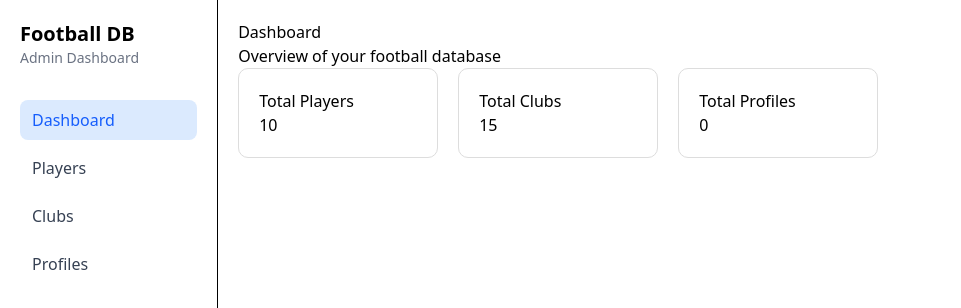
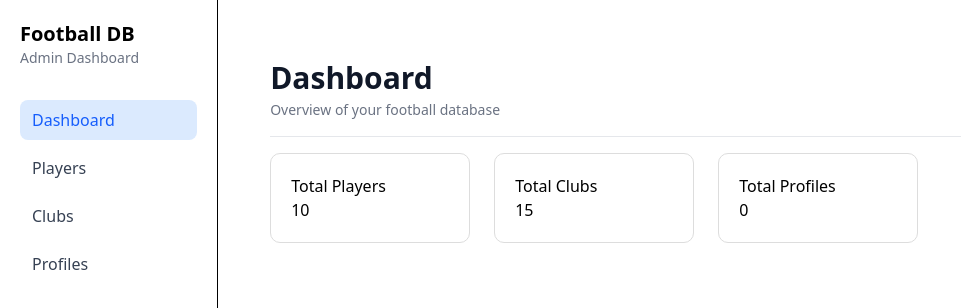
Before and after one commit to huy246302/vnph-dashboard, a Next.js app: page /dashboard in a window 1280 px wide. Shown: the top 308 px of the page, without its empty margins (0-961 px from the left). Built offline with nearby package versions, Linux system fonts and the light colour scheme.

Commit message:
redirect-to-dashboard-first-and-add-vertical-gap

```diff
--- a/app/dashboard/page.tsx
+++ b/app/dashboard/page.tsx
@@ -2,11 +2,15 @@ import StatsCard from "@/components/StatsCard";
 
 export default function DashboardPage() {
   return (
-    <div>
-      <h1>Dashboard</h1>
-      <p>Overview of your football database</p>
+    <div className="px-8 py-10 flex flex-col gap-4">
+      <div className="flex flex-col gap-1">
+        <h1 className="text-3xl font-bold text-gray-900">Dashboard</h1>
+        <p className="text-gray-500 text-sm">Overview of your football database</p>
+      </div>
 
-      <div style={{ display: "flex", gap: "20px" }}>
+      <hr className="border-gray-200" />
+
+      <div className="flex flex-wrap gap-6">
         <StatsCard title="Total Players" value={10} />
         <StatsCard title="Total Clubs" value={15} />
         <StatsCard title="Total Profiles" value={0} />
--- a/app/page.tsx
+++ b/app/page.tsx
@@ -1,7 +1,5 @@
+import { redirect } from "next/navigation";
+
 export default function Home() {
-  return (
-    <div>
-      Hello word
-    </div>
-  );
+  redirect("/dashboard");
 }
```
